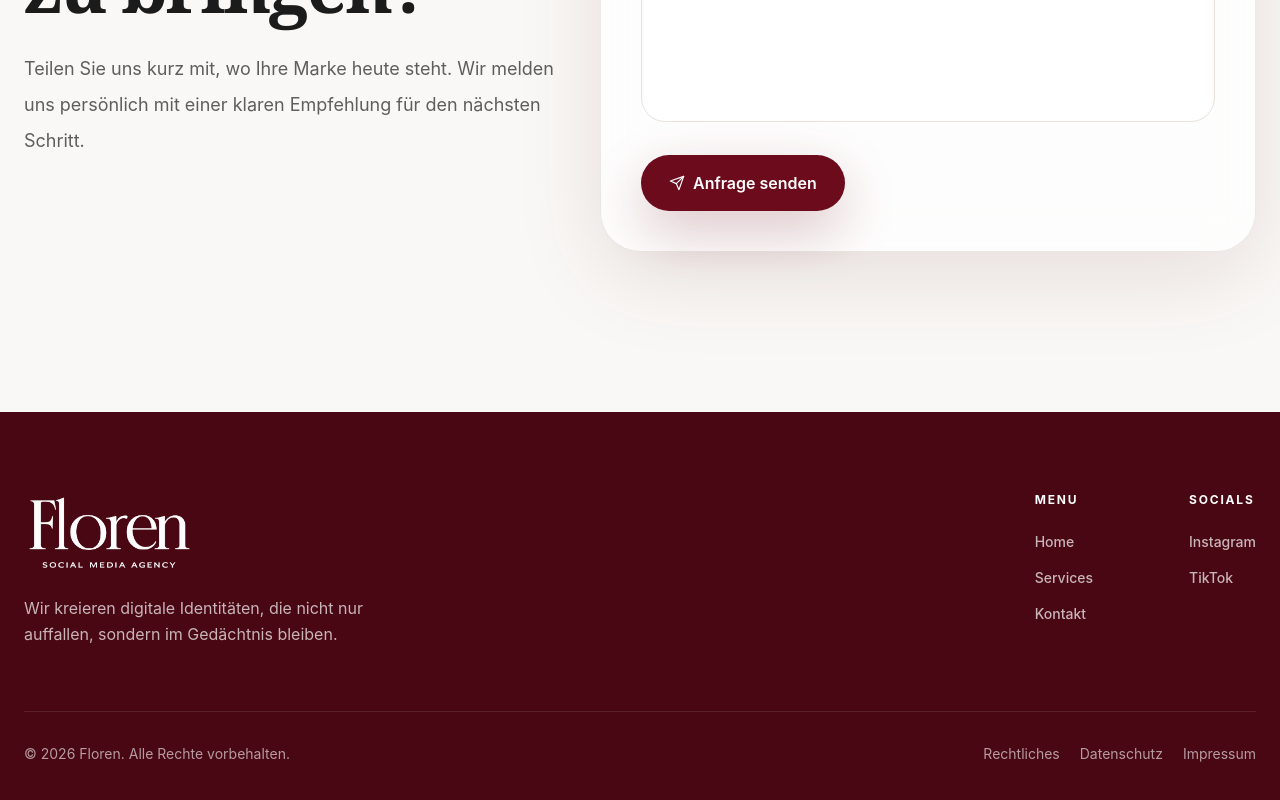
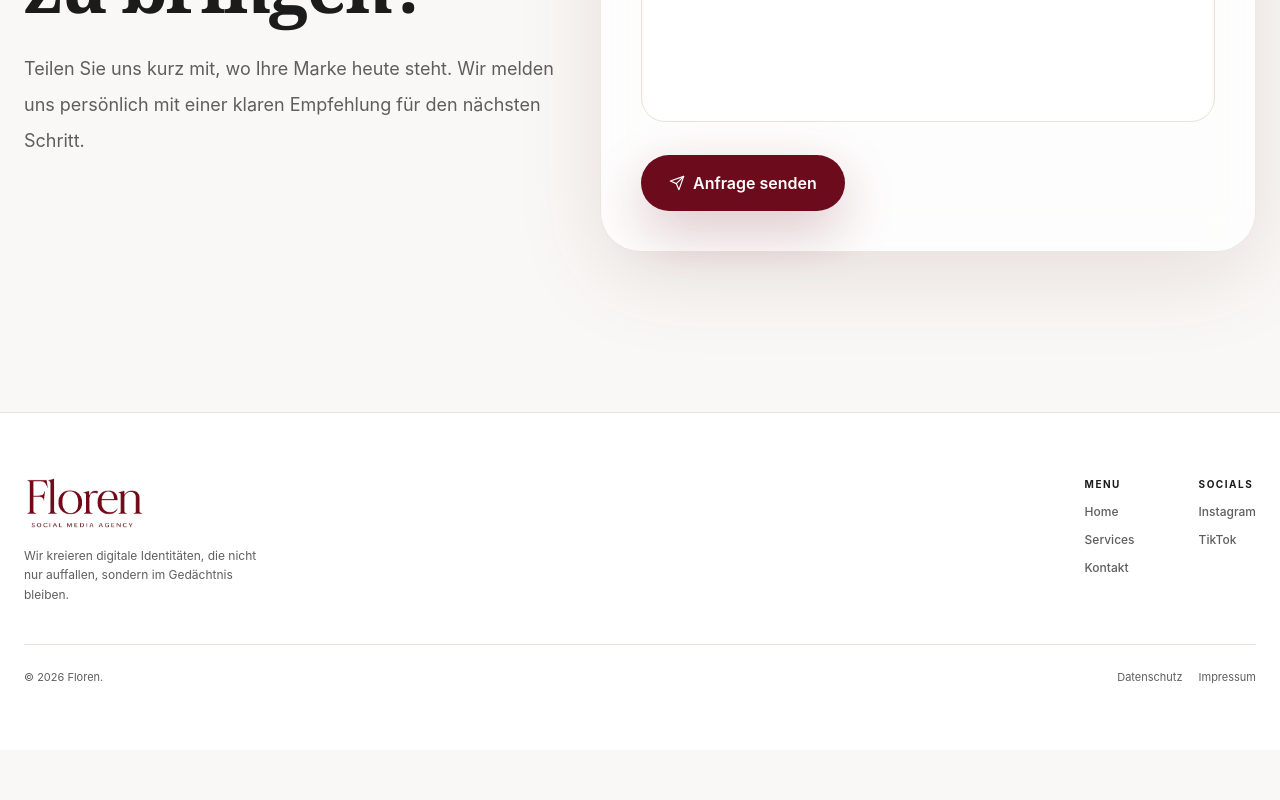
Before and after one commit to florensocial/floren-website, a Next.js app: page / in a window 1280 px wide. Shown: the part 3833-4633 px from the top of the page. After the commit the page ends 4583 px from the top, so only its background shows below. Built offline with nearby package versions, Linux system fonts and the light colour scheme.

Commit message:
Update site.tsx

```diff
--- a/components/site.tsx
+++ b/components/site.tsx
@@ -346,62 +346,59 @@ function Field({ label, name, type = "text", required = false, className = "" }:
 }
 
 function Footer({ t }: { t: Copy }) {
-  // Визначаємо мову для слогану
   const isDe = t.contact.eyebrow === "Kontakt";
 
   return (
-    <footer className="bg-[#480713] px-6 py-16 md:py-20">
+    <footer className="border-t border-[#E8E2DC] bg-white px-6 py-12 md:py-16">
       <div className="mx-auto max-w-7xl">
 
-        {/* Верхня частина футера */}
-        <div className="flex flex-col justify-between gap-12 md:flex-row md:items-start">
+        {/* Основний блок з посиланнями */}
+        <div className="flex flex-col justify-between gap-10 md:flex-row md:items-start">
 
-          {/* Логотип та Слоган */}
-          <div className="max-w-sm">
-            <Image
-              src="/logos/white_floren_withoutbg.png"
-              alt="Floren"
-              width={170}
-              height={80}
-            />
-            <p className="mt-6 text-base leading-relaxed text-white/70">
+          {/* Логотип (зменшений) та Слоган */}
+          <div className="max-w-[240px]">
+            <div className="w-[120px]">
+              <Image
+                src="/logos/floren_full_color_withoutbg.png"
+                alt="Floren"
+                width={120}
+                height={50}
+                className="w-full h-auto"
+              />
+            </div>
+            <p className="mt-4 text-xs leading-relaxed text-[#5E5E5E]">
               {isDe
                 ? "Wir kreieren digitale Identitäten, die nicht nur auffallen, sondern im Gedächtnis bleiben."
                 : "We create digital identities that don't just stand out, but leave a lasting impression."}
             </p>
           </div>
 
-          {/* Посилання */}
-          <div className="flex flex-wrap gap-12 sm:gap-24">
-
-            {/* Меню сайту */}
-            <div className="flex flex-col gap-4">
-              <p className="mb-2 text-xs font-bold uppercase tracking-[0.15em] text-white">Menu</p>
-              <Link href="/#home" className="text-sm font-medium text-white/70 transition-colors hover:text-white">{t.nav.home}</Link>
-              <Link href="/#services" className="text-sm font-medium text-white/70 transition-colors hover:text-white">{t.nav.services}</Link>
-              <Link href="/#contact" className="text-sm font-medium text-white/70 transition-colors hover:text-white">{t.nav.contact}</Link>
+          {/* Меню та Соціальні мережі */}
+          <div className="flex gap-12 sm:gap-16">
+            <div className="flex flex-col gap-3">
+              <p className="text-[10px] font-bold uppercase tracking-[0.15em] text-[#1B1B1B]">Menu</p>
+              <Link href="/#home" className="text-xs font-medium text-[#5E5E5E] hover:text-[#6C0B1C]">{t.nav.home}</Link>
+              <Link href="/#services" className="text-xs font-medium text-[#5E5E5E] hover:text-[#6C0B1C]">{t.nav.services}</Link>
+              <Link href="/#contact" className="text-xs font-medium text-[#5E5E5E] hover:text-[#6C0B1C]">{t.nav.contact}</Link>
             </div>
 
-            {/* Соціальні мережі */}
-            <div className="flex flex-col gap-4">
-              <p className="mb-2 text-xs font-bold uppercase tracking-[0.15em] text-white">Socials</p>
-              <a href="#" target="_blank" rel="noopener noreferrer" className="text-sm font-medium text-white/70 transition-colors hover:text-white">Instagram</a>
-              <a href="#" target="_blank" rel="noopener noreferrer" className="text-sm font-medium text-white/70 transition-colors hover:text-white">TikTok</a>
+            <div className="flex flex-col gap-3">
+              <p className="text-[10px] font-bold uppercase tracking-[0.15em] text-[#1B1B1B]">Socials</p>
+              <a href="#" target="_blank" rel="noopener noreferrer" className="text-xs font-medium text-[#5E5E5E] hover:text-[#6C0B1C]">Instagram</a>
+              <a href="#" target="_blank" rel="noopener noreferrer" className="text-xs font-medium text-[#5E5E5E] hover:text-[#6C0B1C]">TikTok</a>
             </div>
-
           </div>
         </div>
 
-        {/* Нижня частина: Копірайт та Юридична інформація */}
-        <div className="mt-16 flex flex-col gap-6 border-t border-white/10 pt-8 md:flex-row md:items-center md:justify-between">
-          <p className="text-sm text-white/60">
-            © {new Date().getFullYear()} Floren. {isDe ? "Alle Rechte vorbehalten." : "All rights reserved."}
+        {/* Копірайт та правова інформація */}
+        <div className="mt-10 flex flex-col gap-4 border-t border-[#E8E2DC] pt-6 md:flex-row md:items-center md:justify-between">
+          <p className="text-[11px] text-[#5E5E5E]">
+            © {new Date().getFullYear()} Floren.
           </p>
 
-          <div className="flex flex-wrap gap-5 text-sm text-white/60">
-            <span>{t.footer.legal}</span>
-            <Link href="/privacy" className="transition-colors hover:text-white">{t.footer.privacy}</Link>
-            <Link href="/imprint" className="transition-colors hover:text-white">{t.footer.imprint}</Link>
+          <div className="flex gap-4 text-[11px] text-[#5E5E5E]">
+            <Link href="/privacy" className="hover:text-[#6C0B1C]">{t.footer.privacy}</Link>
+            <Link href="/imprint" className="hover:text-[#6C0B1C]">{t.footer.imprint}</Link>
           </div>
         </div>
 
```
